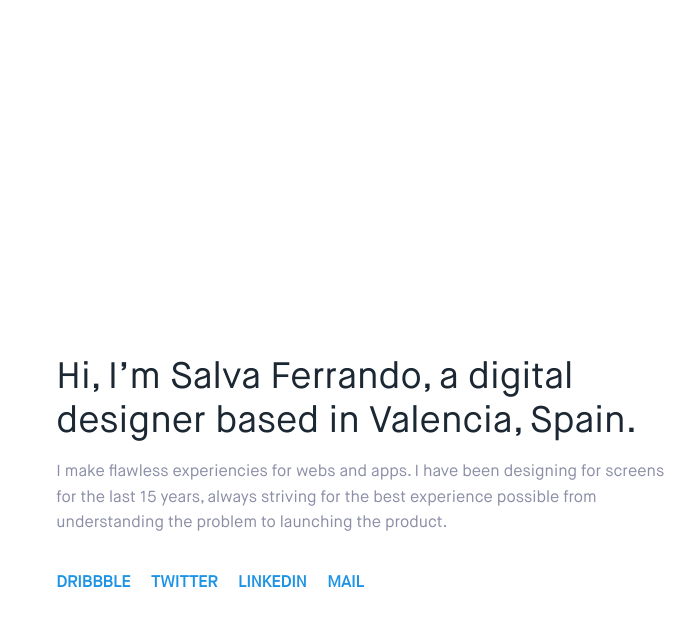
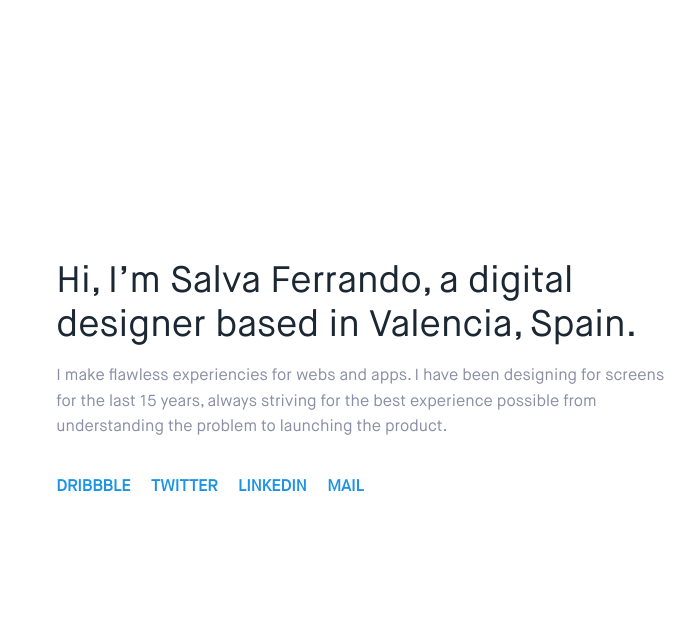
Before and after one commit to salvafc/salvafc.github.io, a plain HTML site: page index.html in a window 1280 px wide. Shown: the part 130-756 px from the top of the page, without its empty margins (32-727 px from the left). Drawn offline with Linux system fonts and the light colour scheme.

Commit message:
margin bottom deleted

```diff
--- a/css/main.css
+++ b/css/main.css
@@ -175,7 +175,6 @@ INTRO STYLES
      .container  {
        position: relative;
        left: 2%;
-       bottom: -12vh;
      }
 
      .what-i-do, .who-im {
```
